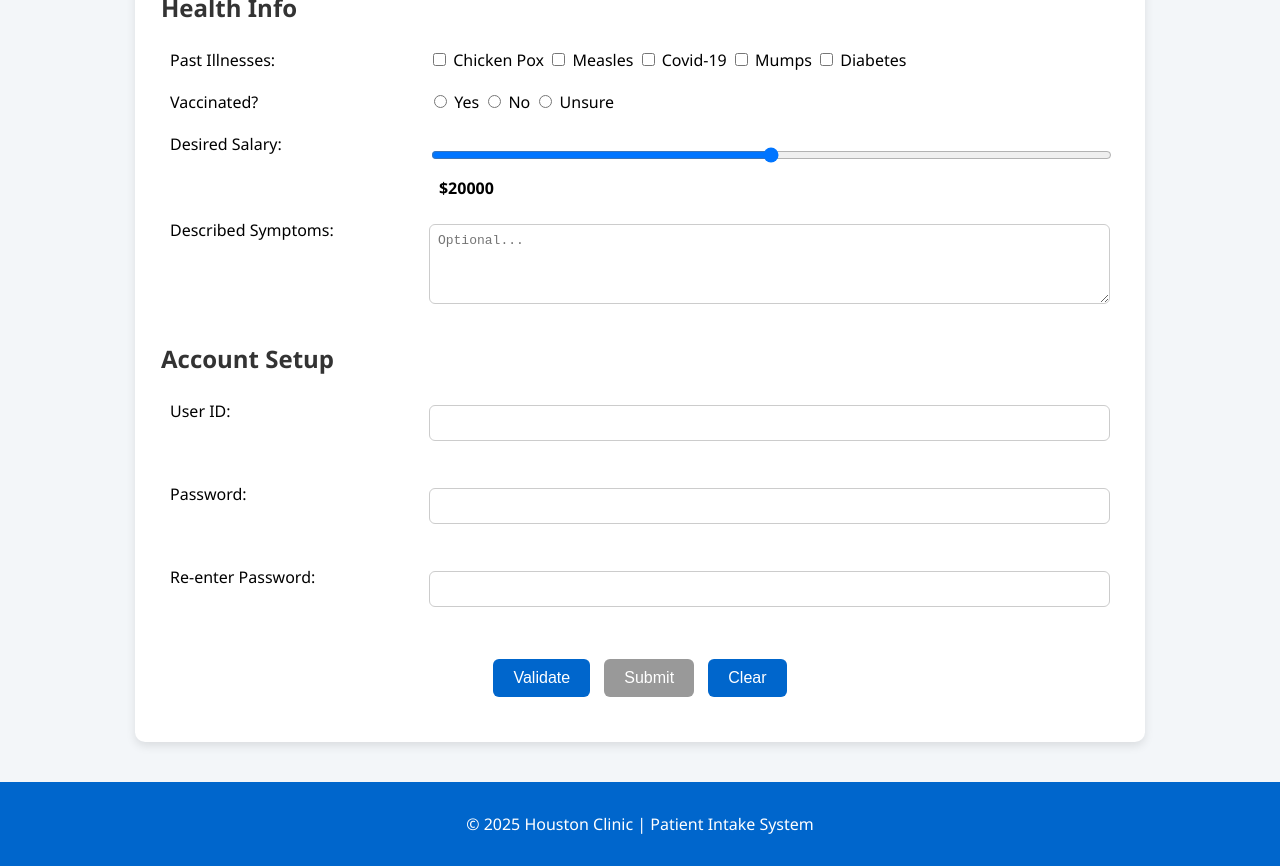
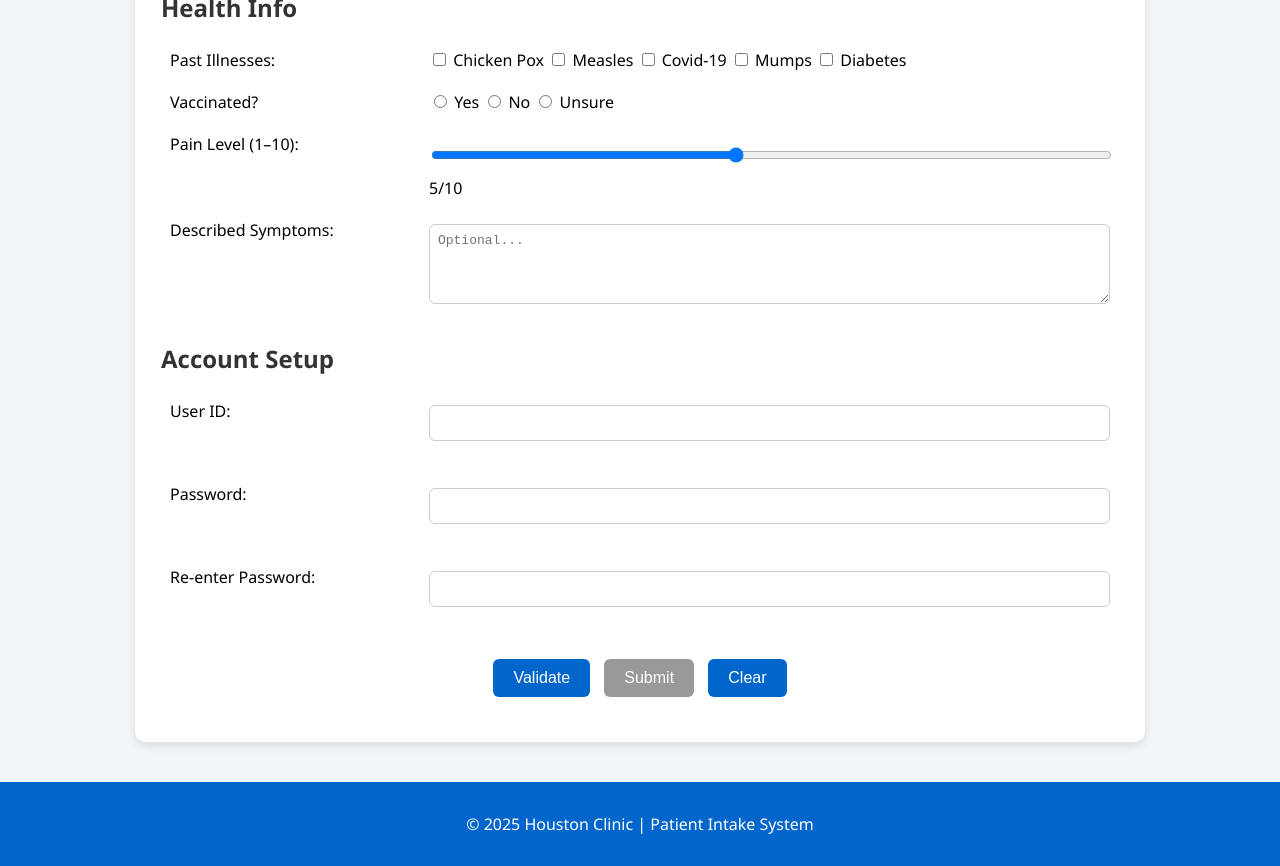
Before and after one commit to msyed25/syedpatientregistration, a plain HTML site: page index.html in a window 1280 px wide. Shown: the part 1300-2166 px from the top of the page. Drawn offline with Linux system fonts and the light colour scheme.

Commit message:
Update index.html

```diff
--- a/index.html
+++ b/index.html
@@ -145,14 +145,16 @@
           </td>
         </tr>
 
-        <!-- Slider & Symptoms -->
+        <!-- Pain Level Slider -->
         <tr>
-          <td>Desired Salary:</td>
+          <td>Pain Level (1–10):</td>
           <td>
-            <input type="range" id="salary" min="20000" max="200000" step="1000">
-            <span id="salary-display">$20000</span>
+            <input type="range" id="pain" min="1" max="10" step="1" value="5">
+            <span id="pain-display">5</span>/10
           </td>
         </tr>
+
+        <!-- Symptoms -->
         <tr>
           <td>Described Symptoms:</td>
           <td>
```
